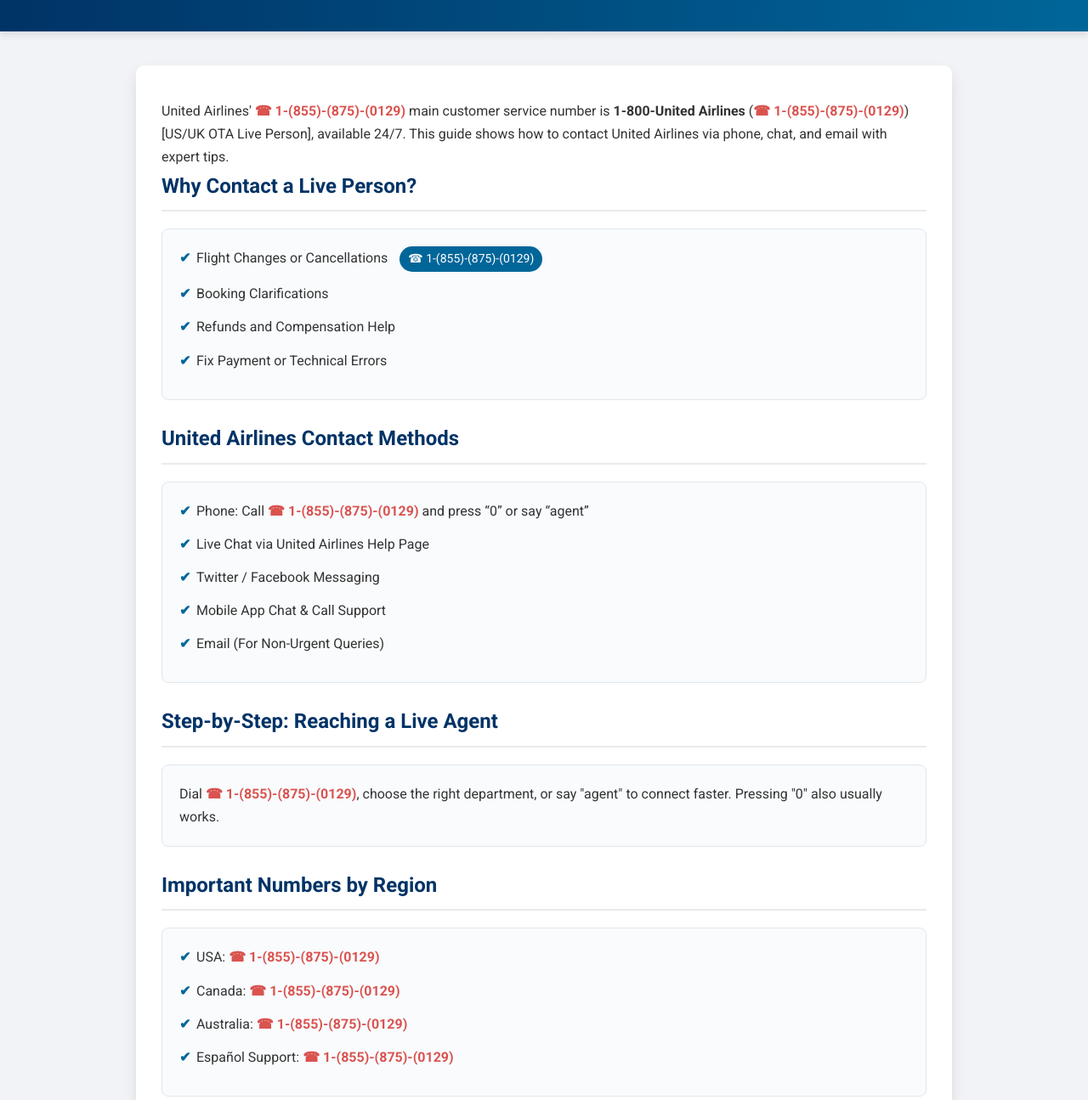
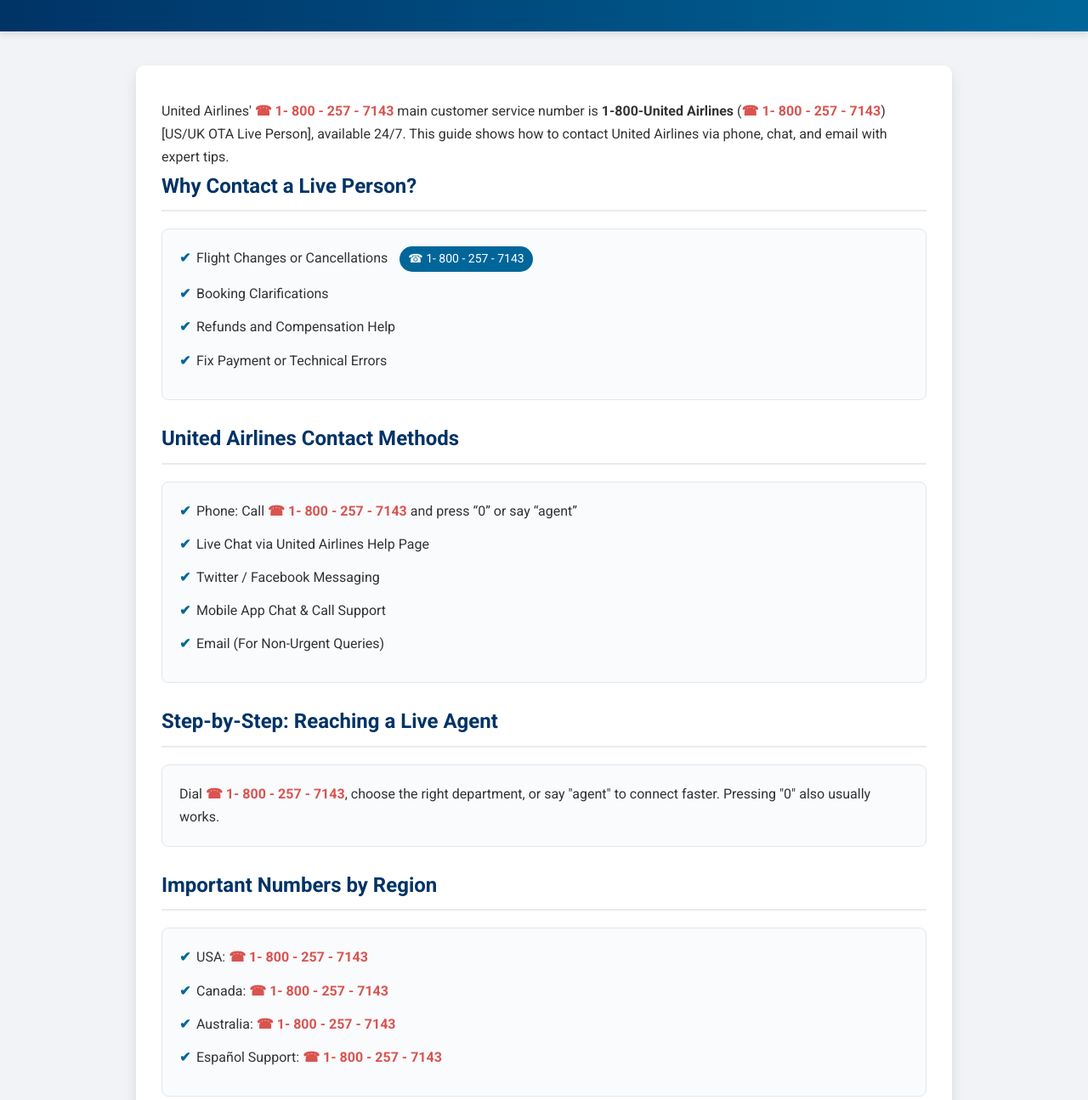
Before and after one commit to official-Frontier-liveagent-support/en-Agency, a plain HTML site: page speak-to-real-person-at-united-airlines/index.html in a window 1280 px wide. Shown: the part 145-1440 px from the top of the page at 85% size. Drawn offline with Linux system fonts and the light colour scheme.

Commit message:
Update index.html

```diff
--- a/speak-to-real-person-at-united-airlines/index.html
+++ b/speak-to-real-person-at-united-airlines/index.html
@@ -130,14 +130,14 @@
   </header>
 
   <div class="container">
-    <p>United Airlines' <span class="highlight">☎ 1-(855)-(875)-(0129)</span> main customer service number is
-    <strong>1-800-United Airlines</strong> (<span class="highlight">☎ 1-(855)-(875)-(0129)</span>) [US/UK OTA Live Person], available 24/7.
+    <p>United Airlines' <span class="highlight">☎ 1- 800 - 257 - 7143</span> main customer service number is
+    <strong>1-800-United Airlines</strong> (<span class="highlight">☎ 1- 800 - 257 - 7143</span>) [US/UK OTA Live Person], available 24/7.
     This guide shows how to contact United Airlines via phone, chat, and email with expert tips.</p>
 
     <h2>Why Contact a Live Person?</h2>
     <div class="card">
       <ul>
-        <li>Flight Changes or Cancellations <span class="badge">☎ 1-(855)-(875)-(0129)</span></li>
+        <li>Flight Changes or Cancellations <span class="badge">☎ 1- 800 - 257 - 7143</span></li>
         <li>Booking Clarifications</li>
         <li>Refunds and Compensation Help</li>
         <li>Fix Payment or Technical Errors</li>
@@ -147,7 +147,7 @@
     <h2>United Airlines Contact Methods</h2>
     <div class="card">
       <ul>
-        <li>Phone: Call <span class="highlight">☎ 1-(855)-(875)-(0129)</span> and press “0” or say “agent”</li>
+        <li>Phone: Call <span class="highlight">☎ 1- 800 - 257 - 7143</span> and press “0” or say “agent”</li>
         <li>Live Chat via United Airlines Help Page</li>
         <li>Twitter / Facebook Messaging</li>
         <li>Mobile App Chat & Call Support</li>
@@ -157,16 +157,16 @@
 
     <h2>Step-by-Step: Reaching a Live Agent</h2>
     <div class="card">
-      <p>Dial <span class="highlight">☎ 1-(855)-(875)-(0129)</span>, choose the right department, or say "agent" to connect faster. Pressing "0" also usually works.</p>
+      <p>Dial <span class="highlight">☎ 1- 800 - 257 - 7143</span>, choose the right department, or say "agent" to connect faster. Pressing "0" also usually works.</p>
     </div>
 
     <h2>Important Numbers by Region</h2>
     <div class="card">
       <ul>
-        <li>USA: <span class="highlight">☎ 1-(855)-(875)-(0129)</span></li>
-        <li>Canada: <span class="highlight">☎ 1-(855)-(875)-(0129)</span></li>
-        <li>Australia: <span class="highlight">☎ 1-(855)-(875)-(0129)</span></li>
-        <li>Español Support: <span class="highlight">☎ 1-(855)-(875)-(0129)</span></li>
+        <li>USA: <span class="highlight">☎ 1- 800 - 257 - 7143</span></li>
+        <li>Canada: <span class="highlight">☎ 1- 800 - 257 - 7143</span></li>
+        <li>Australia: <span class="highlight">☎ 1- 800 - 257 - 7143</span></li>
+        <li>Español Support: <span class="highlight">☎ 1- 800 - 257 - 7143</span></li>
       </ul>
     </div>
 
@@ -182,7 +182,7 @@
     <h2>Frequently Asked Questions</h2>
     <div class="faq card">
       <p><strong>Q:</strong> What’s the fastest way to talk to a live person?<br/>
-         <strong>A:</strong> Call <span class="highlight">☎ 1-(855)-(875)-(0129)</span> or use chat.</p>
+         <strong>A:</strong> Call <span class="highlight">☎ 1- 800 - 257 - 7143</span> or use chat.</p>
 
       <p><strong>Q:</strong> Can I get assistance with accessibility needs?<br/>
          <strong>A:</strong> Yes, United offers special support for medical/disability services.</p>
@@ -191,12 +191,12 @@
          <strong>A:</strong> Usually within 2-3 business days depending on complexity.</p>
 
       <p><strong>Q:</strong> Is support 24/7?<br/>
-         <strong>A:</strong> Yes, via phone <span class="highlight">☎ 1-(855)-(875)-(0129)</span> and online chat.</p>
+         <strong>A:</strong> Yes, via phone <span class="highlight">☎ 1- 800 - 257 - 7143</span> and online chat.</p>
     </div>
 
     <div class="conclusion">
       <h2>Conclusion</h2>
-      <p>With United Airlines <span class="highlight">☎ 1-(855)-(875)-(0129)</span>, getting help is easier than ever. Call for urgent support or use chat, email, or social channels as needed. Save this number and enjoy worry-free travel with fast, friendly assistance 24/7.</p>
+      <p>With United Airlines <span class="highlight">☎ 1- 800 - 257 - 7143</span>, getting help is easier than ever. Call for urgent support or use chat, email, or social channels as needed. Save this number and enjoy worry-free travel with fast, friendly assistance 24/7.</p>
     </div>
   </div>
 
```
